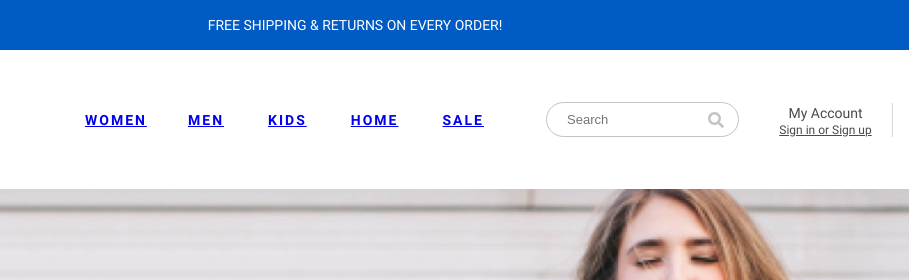
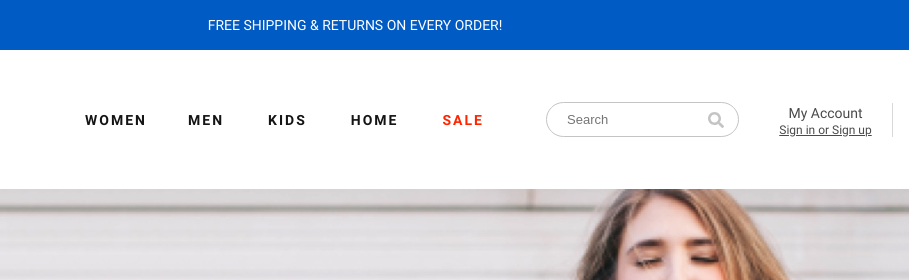
Before and after one commit to tomthornton/eHouse-Demo, a Gatsby site: page / in a window 1280 px wide. Shown: the top 280 px of the page, 285-1194 px from the left. Built offline with nearby package versions, Linux system fonts and the light colour scheme; Gatsby itself is replaced by a stand-in of ours.

Commit message:
Update styles.scss

```diff
--- a/src/assets/styles/styles.scss
+++ b/src/assets/styles/styles.scss
@@ -144,8 +144,15 @@ $containerMaxWidth: 1440px;
                 max-width: 100px;
                 font-family: Roboto Bold;
 
+                a {
+                    color: $darkblack;
+                    text-decoration: none;
+                }
+
                 &:last-child {
-                    color: $accentColor;
+                    a{
+                        color: $accentColor;
+                    }
                 }
             }
         }
```
